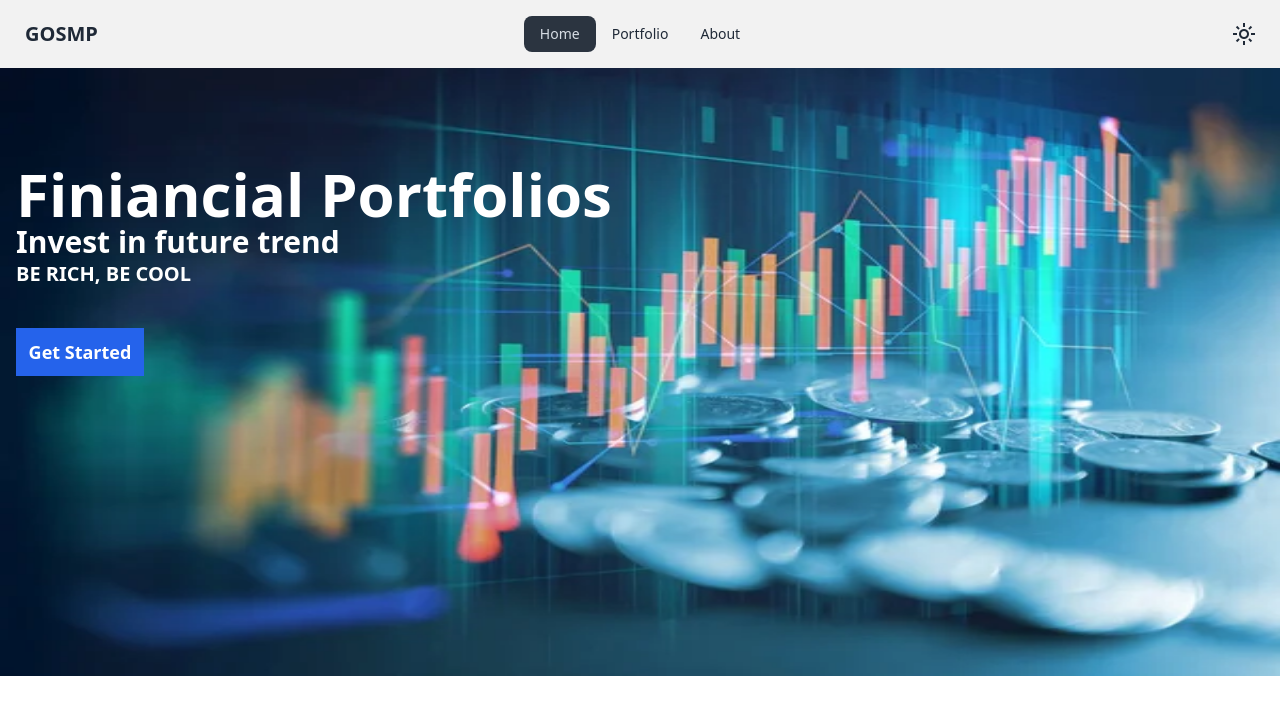
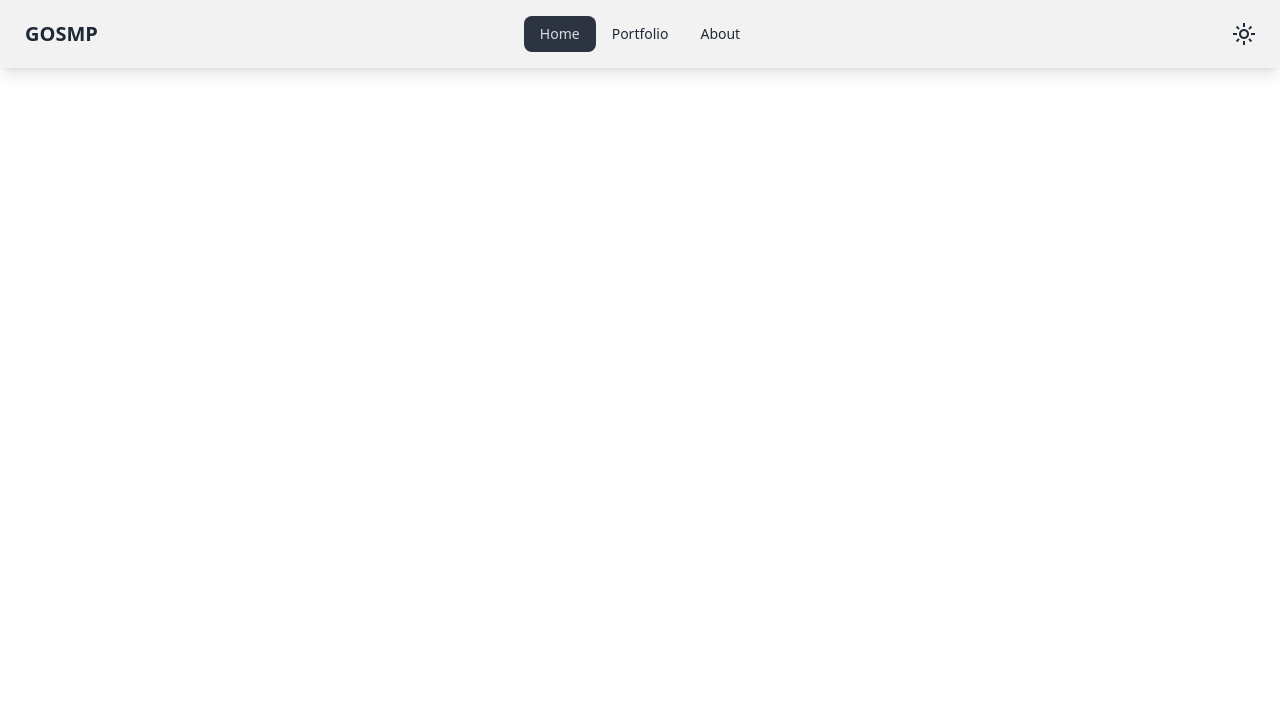
Before and after one commit to sammy429b/GOSMP-UI, a React (Vite) app: page / in a window 1280 px wide. Shown: the top 714 px of the page. Built offline with nearby package versions, Linux system fonts and the light colour scheme.

Commit message:
Revert "add hero"
This reverts commit e3164cec35f9b79c45c906da48503632eac3ce35.

```diff
--- a/src/pages/Index.jsx
+++ b/src/pages/Index.jsx
@@ -1,20 +1,8 @@
 import React from 'react'
-import hero from '/public/hero.jpg'
+
 const Index = () => {
   return (
     <>
-      <div className='flex'>
-        <img src={hero} className='relative w-[100%] h-[38rem]' />
-        <div className='ml-4 absolute text-white my-24'>
-          <h1 className='font-bold text-6xl'>Finiancial Portfolios</h1>
-          <h1 className='font-bold text-3xl'>Invest in future trend</h1>
-          <h1 className='font-bold text-xl'>BE RICH, BE COOL</h1>
-          <button className='w-32 h-12 my-10 bg-blue-600 text-white font-bold text-lg'>Get Started</button>
-        </div>
-      </div>
-      <section>
-        <h1></h1>
-      </section>
 
     </>
   )
```
Also changed, not shown: src/App.jsx (+5 -5 lines), public/hero.jpg (deleted).
